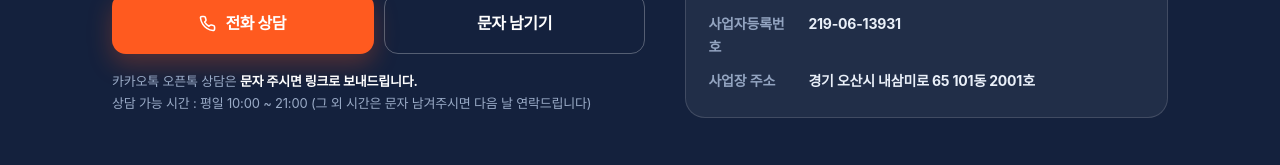
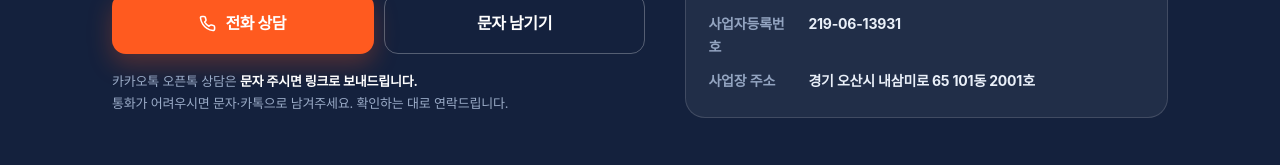
Before and after one commit to khcho0402-sys/luden-marketing, a plain HTML site: page index.html in a window 1280 px wide. Shown: the part 7196-7361 px from the top of the page. Drawn offline with Linux system fonts and the light colour scheme; a web font is replaced by a local one.

Commit message:
상담 안내 문구 정리

```diff
--- a/index.html
+++ b/index.html
@@ -700,7 +700,7 @@ footer b{color:#C7D1E2;font-weight:700}
           문자 남기기
         </a>
       </div>
-      <p class="small">카카오톡 오픈톡 상담은 <b>문자 주시면 링크로 보내드립니다.</b><br>상담 가능 시간 : 평일 10:00 ~ 21:00 (그 외 시간은 문자 남겨주시면 다음 날 연락드립니다)</p>
+      <p class="small">카카오톡 오픈톡 상담은 <b>문자 주시면 링크로 보내드립니다.</b><br>통화가 어려우시면 문자·카톡으로 남겨주세요. 확인하는 대로 연락드립니다.</p>
     </div>
     <div class="info-card">
       <h4>CONTACT</h4>
```
